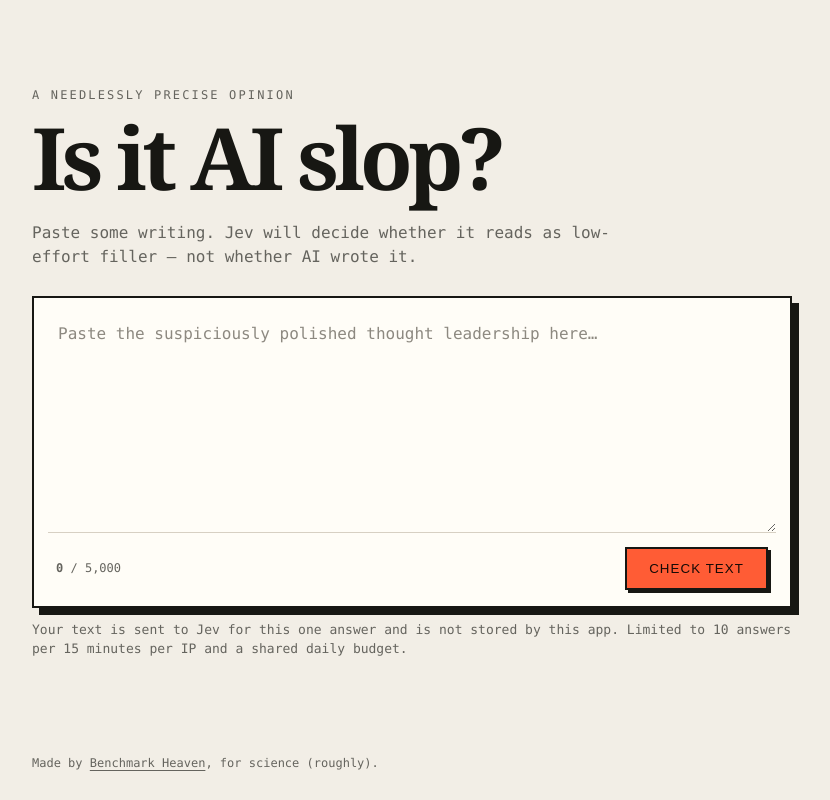
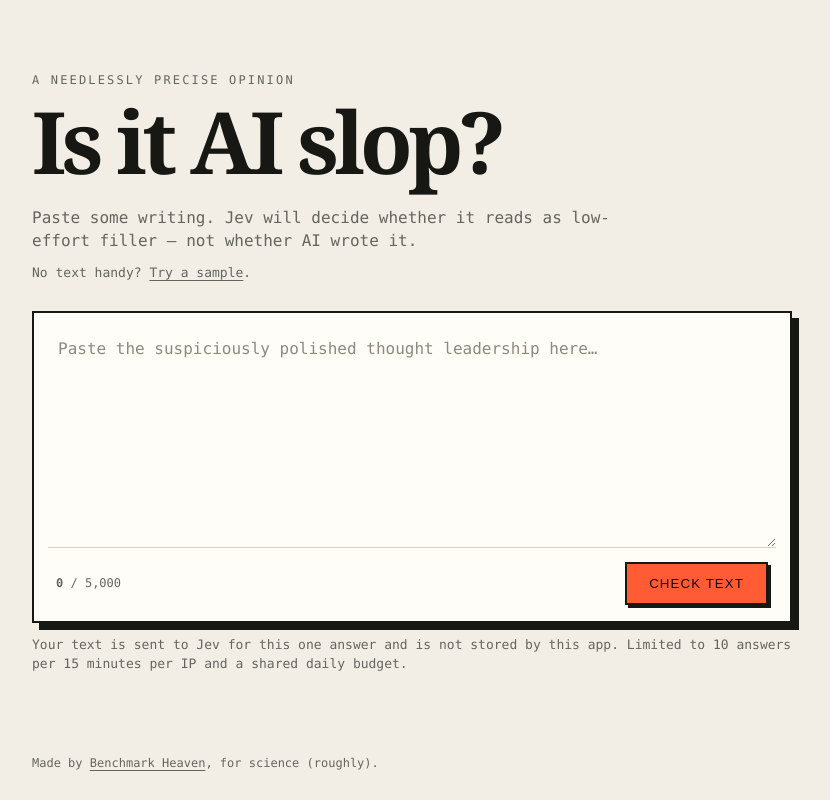
Before and after one commit to fstandhartinger/is-it-ai-slop, a website: page index.html in a window 1280 px wide. Shown: the whole page, without its empty margins (228-1058 px from the left). Drawn offline with Linux system fonts and the light colour scheme.

Commit message:
Add a first-visit sample path

```diff
--- a/index.html
+++ b/index.html
@@ -8,7 +8,7 @@
     :root{color-scheme:light dark;--bg:#f2eee6;--ink:#171713;--muted:#65645e;--card:#fffdf7;--line:#d7d0c3;--accent:#ff5c35;--shadow:#171713}
     *{box-sizing:border-box} body{margin:0;min-height:100svh;background:var(--bg);color:var(--ink);font:16px/1.45 ui-monospace,SFMono-Regular,Menlo,Consolas,monospace;display:grid;grid-template-rows:1fr auto}
     main{width:min(760px,calc(100% - 32px));margin:auto;padding:64px 0 40px} .eyebrow{text-transform:uppercase;letter-spacing:.18em;font-size:12px;color:var(--muted);margin:0 0 12px}
-    h1{font-family:Georgia,serif;font-size:clamp(44px,9vw,86px);line-height:.94;letter-spacing:-.055em;margin:0 0 24px;max-width:650px} .intro{max-width:610px;color:var(--muted);margin:0 0 28px}
+    h1{font-family:Georgia,serif;font-size:clamp(44px,9vw,86px);line-height:.94;letter-spacing:-.055em;margin:0 0 24px;max-width:650px} .intro{max-width:610px;color:var(--muted);margin:0 0 12px}.starter{margin:0 0 28px;color:var(--muted);font-size:13px}.sample{border:0;background:none;color:inherit;padding:0;font:inherit;text-transform:none;letter-spacing:0;text-decoration:underline;text-underline-offset:3px;box-shadow:none}.sample:hover{transform:none;box-shadow:none;color:var(--ink)}
     form{background:var(--card);border:2px solid var(--ink);padding:14px;box-shadow:7px 7px 0 var(--shadow)} textarea{display:block;width:100%;min-height:220px;resize:vertical;border:0;background:transparent;color:var(--ink);font:inherit;line-height:1.55;padding:10px;outline:none} textarea::placeholder{color:#8d8980}
     .actions{display:flex;gap:12px;align-items:center;justify-content:space-between;border-top:1px solid var(--line);padding:14px 8px 2px}.count{font-size:12px;color:var(--muted)}button{border:2px solid var(--ink);background:var(--accent);color:#160a06;padding:12px 22px;font:700 15px/1 inherit;text-transform:uppercase;letter-spacing:.08em;cursor:pointer;box-shadow:3px 3px 0 var(--shadow)}button:hover{transform:translate(1px,1px);box-shadow:2px 2px 0 var(--shadow)}button:disabled{opacity:.55;cursor:wait}
     #result{margin-top:30px;border-top:2px solid var(--ink);padding-top:22px}#result[hidden]{display:none}.verdict{font-family:Georgia,serif;font-weight:700;font-size:clamp(36px,8vw,64px);line-height:1;margin:0 0 12px}.stats{display:flex;flex-wrap:wrap;gap:8px 24px;margin:0 0 12px}.stats span{color:var(--muted)}.meter{height:10px;border:1px solid var(--ink);background:var(--card);margin:16px 0 10px}.meter i{display:block;height:100%;background:var(--accent)}.note,.privacy{color:var(--muted);font-size:13px}.error{color:#a32814;font-weight:700}
@@ -20,6 +20,7 @@
 <body><main>
   <p class="eyebrow">A needlessly precise opinion</p><h1>Is it AI slop?</h1>
   <p class="intro">Paste some writing. Jev will decide whether it reads as low-effort filler — not whether AI wrote it.</p>
+  <p class="starter">No text handy? <button class="sample" id="sample" type="button">Try a sample</button>.</p>
   <form id="form"><textarea id="text" maxlength="5000" required aria-label="Text to judge" placeholder="Paste the suspiciously polished thought leadership here…"></textarea><div class="actions"><span class="count"><b id="count">0</b> / 5,000</span><button id="answer">Check text</button></div></form>
   <section id="result" aria-live="polite" tabindex="-1" hidden><p class="error" id="error" hidden></p><div id="answerResult"><p class="verdict" id="verdict"></p><div class="meter" aria-hidden="true"><i id="meter"></i></div><p class="stats"><span id="probability"></span><span id="confidence"></span><span id="cost"></span></p><p class="note">This is one model’s opinion about the writing, not a verdict on its author or origin.</p></div></section>
   <p class="privacy">Your text is sent to Jev for this one answer and is not stored by this app. Limited to 10 answers per 15 minutes per IP and a shared daily budget.</p>
@@ -27,5 +28,6 @@
 <script>
 const form=document.querySelector('#form'),text=document.querySelector('#text'),button=document.querySelector('#answer'),result=document.querySelector('#result');
 text.addEventListener('input',()=>document.querySelector('#count').textContent=text.value.length.toLocaleString());
+document.querySelector('#sample').addEventListener('click',()=>{text.value='In today’s ever-evolving landscape, it is important to embrace innovation, unlock transformative value, and embark on a journey toward a brighter future.';text.dispatchEvent(new Event('input'));text.focus()});
 form.addEventListener('submit',async e=>{e.preventDefault();button.disabled=true;button.textContent='Judging…';form.setAttribute('aria-busy','true');result.hidden=true;const error=document.querySelector('#error'),answerResult=document.querySelector('#answerResult');error.hidden=true;answerResult.hidden=false;try{const response=await fetch('/api/answer',{method:'POST',headers:{'content-type':'application/json'},body:JSON.stringify({text:text.value})});const data=await response.json();result.hidden=false;if(!response.ok){error.hidden=false;answerResult.hidden=true;error.textContent=data.error||'Something went wrong.';return}document.querySelector('#verdict').textContent=data.verdict==='slop'?'Slop.':'Not slop.';document.querySelector('#meter').style.width=`${Math.round(data.slopProbability*100)}%`;document.querySelector('#probability').textContent=`${Math.round(data.slopProbability*100)}% slop probability`;document.querySelector('#confidence').textContent=`${Math.round(data.confidence*100)}% confidence`;document.querySelector('#cost').textContent=`answered in ${data.elapsedSeconds.toFixed(1)} s for $${data.cost.toFixed(6)}`;}catch{result.hidden=false;error.hidden=false;answerResult.hidden=true;error.textContent='Could not reach Jev. Please try again.'}finally{form.removeAttribute('aria-busy');button.disabled=false;button.textContent='Check text';if(!result.hidden){result.focus({preventScroll:true});result.scrollIntoView({behavior:'smooth',block:'nearest'})}}});
 </script></body></html>
```
Also changed, not shown: test/server.test.js (+8 -0 lines).
